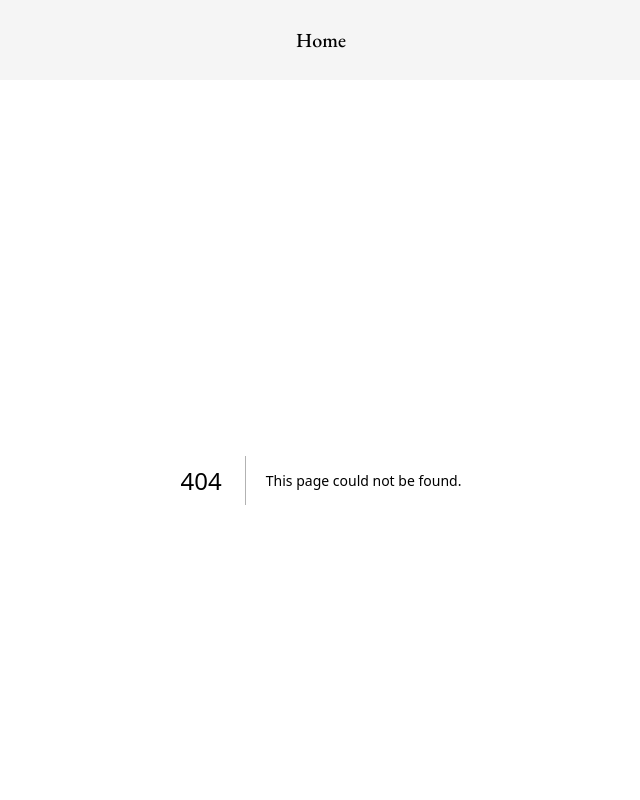
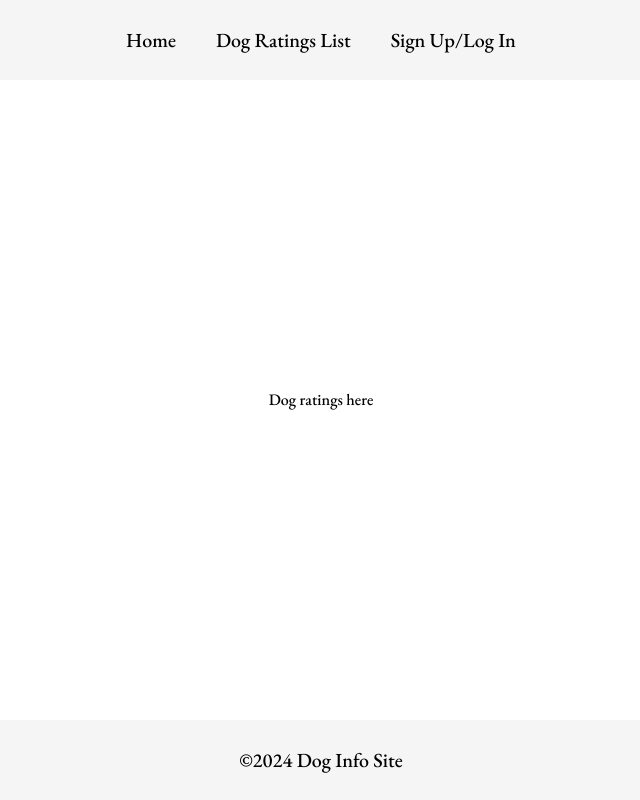
Before and after one commit to gabholli/dog-site-v3, a Next.js app in the folder dog-site-v3/: page /ratedDogs in a window 1280 px wide. Before the commit this address had no page. Shown: the top 800 px of the page, without its empty margins (319-959 px from the left). Built offline with nearby package versions, Linux system fonts and the light colour scheme.

Commit message:
Added new links in header and created rated dogs page

```diff
--- a/dog-site-v3/src/app/components/Header.tsx
+++ b/dog-site-v3/src/app/components/Header.tsx
@@ -11,6 +11,16 @@ export default function Header() {
                     href="/">
                     Home
                 </Link>
+                <Link
+                    className="hover:underline"
+                    href="/ratedDogs">
+                    Dog Ratings List
+                </Link>
+                <Link
+                    className="hover:underline"
+                    href="/">
+                    Sign Up/Log In
+                </Link>
             </div>
         </header>
     )
--- /dev/null
+++ b/dog-site-v3/src/app/ratedDogs/page.tsx
@@ -0,0 +1,5 @@
+export default function ratedDogsList() {
+    return (
+        <div>Dog ratings here</div>
+    )
+}
```
